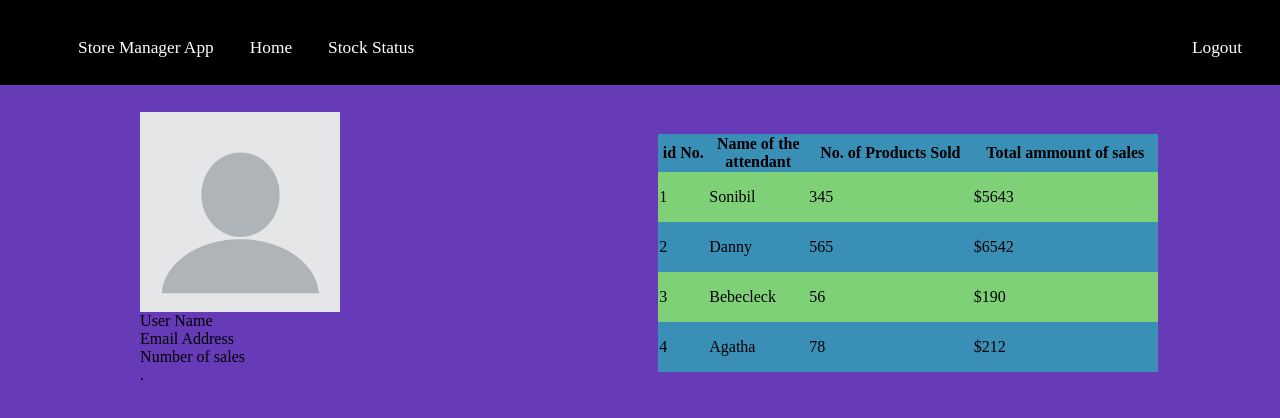
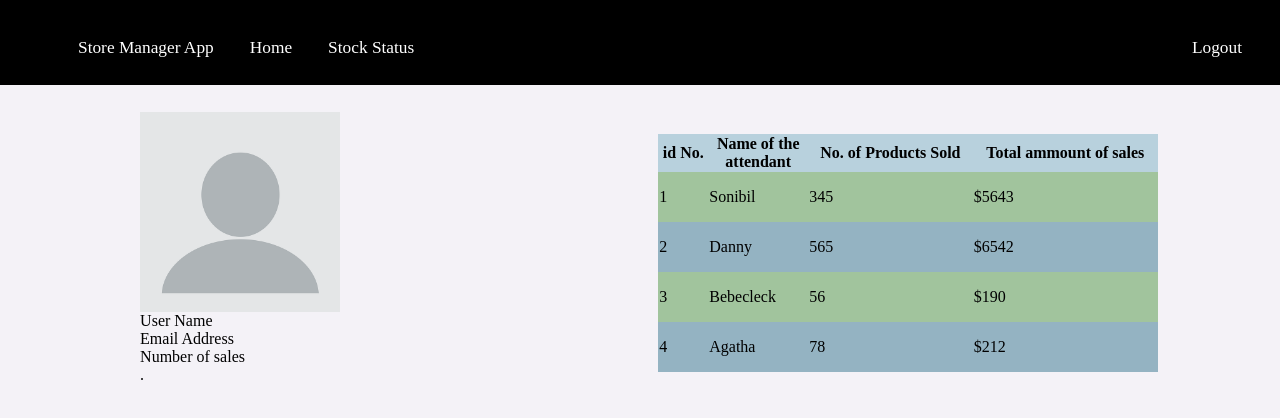
Before and after one commit to Emmanuelaaron/StoreManagement-App, a plain HTML site: page UI/attendant/view_sales.html in a window 1280 px wide. Drawn offline with Linux system fonts and the light colour scheme; a script that the page names is missing.

Commit message:
updating viewing sales page

```diff
--- a/UI/static/css/view_sales.css
+++ b/UI/static/css/view_sales.css
@@ -3,7 +3,7 @@
 }
 
 body {
-    background-color: #673ab7;
+    background-color: #f4f2f7;
 }
 
 .navigation{
@@ -49,11 +49,11 @@ table {
 }
 
 tbody tr:nth-child(even){
-    background-color: #3a8fb7
+    background-color: #94b3c2
 }
 
 tbody tr:nth-child(odd){
-    background-color: rgb(126, 209, 119);
+    background-color: rgb(161, 196, 157);
 }
 
 .minor_body {
@@ -76,5 +76,5 @@ td {
 }
 
 #row {
-    background-color: #3a8fb7;
+    background-color: #b8d1dd;
 }
```
